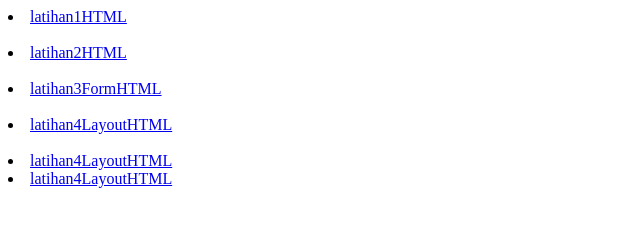
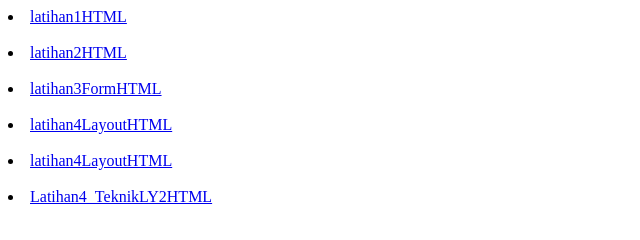
Before and after one commit to 1003200002/LATIHAN-HTML, a plain HTML site: page index.html in a window 1280 px wide. Shown: the whole page, without its empty margins (0-640 px from the left). Drawn offline with Linux system fonts and the light colour scheme.

Commit message:
Update index.html

```diff
--- a/index.html
+++ b/index.html
@@ -15,7 +15,8 @@
 	 <li><a href="Latihan4_Layout">latihan4LayoutHTML</a></li>
 	<br>
 	 <li><a href="Latihan4_Teknik_LY.html">latihan4LayoutHTML</a></li>
-	<li><a href="Latihan4_Teknik_LY2.html">latihan4LayoutHTML</a></li>
+	<br>
+	 <li><a href="Latihan4_TeknikLY2.html">Latihan4_TeknikLY2HTML</a></li>
 	<br>
 
 </body>
```
